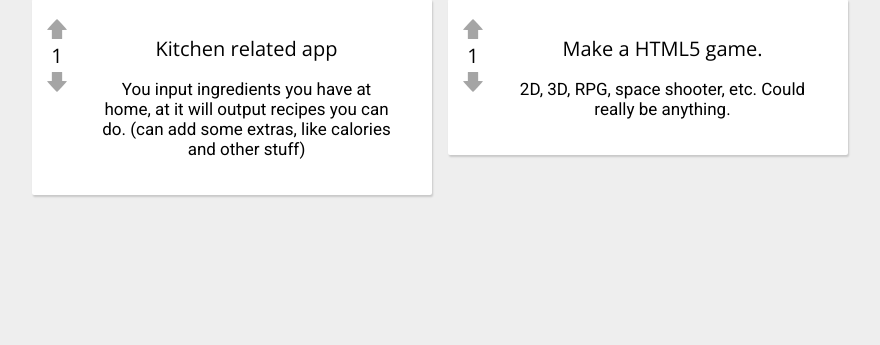
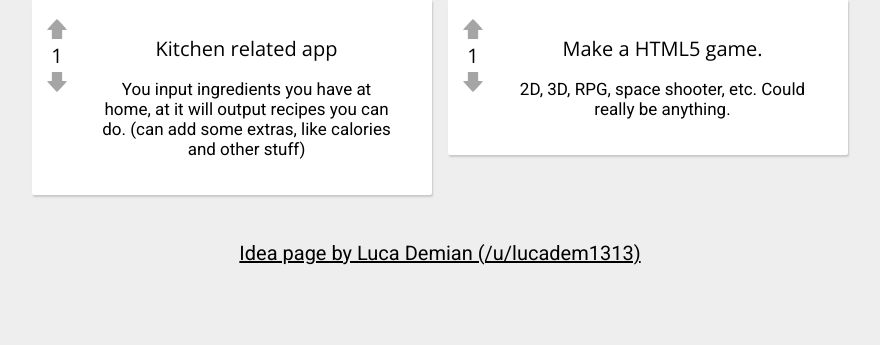
Before and after one commit to lucademian/weeklydevideas, a Flask app: page / in a window 1280 px wide. Shown: the part 3829-4174 px from the top of the page, without its empty margins (200-1080 px from the left). Before the commit the page ends 4026 px from the top, so only its background shows below. Run offline with Flask 2, Linux system fonts and the light colour scheme; data comes from the database, SQL or seed files in the repository; data that the repository does not hold is empty.

Commit message:
added created by link

```diff
--- a/static/styles/vote.css
+++ b/static/styles/vote.css
@@ -343,6 +343,13 @@ h2{
 	margin-bottom:100px;
 }
 
+#createdby{
+	font:20px Roboto, sans-serif;
+	color:#000;
+	margin-top:40px;
+	margin-bottom:50px;
+	display:block;
+}
 @media screen and (max-width:550px){
   #title{
     font-size:50px;
--- a/templates/vote.html
+++ b/templates/vote.html
@@ -52,6 +52,7 @@
           {% endif %}
         </ul>
       </div>
+      <a id="createdby" href="http://lucademian.com">Idea page by Luca Demian (/u/lucadem1313)</a>
     </section>
     <a href="#top" id="scrollup"><img src="{{ url_for('static',filename='images/down-arrow.png') }}" alt="Scroll Top"></a>
     <script src='https://code.jquery.com/jquery-2.2.4.min.js'></script>
```
